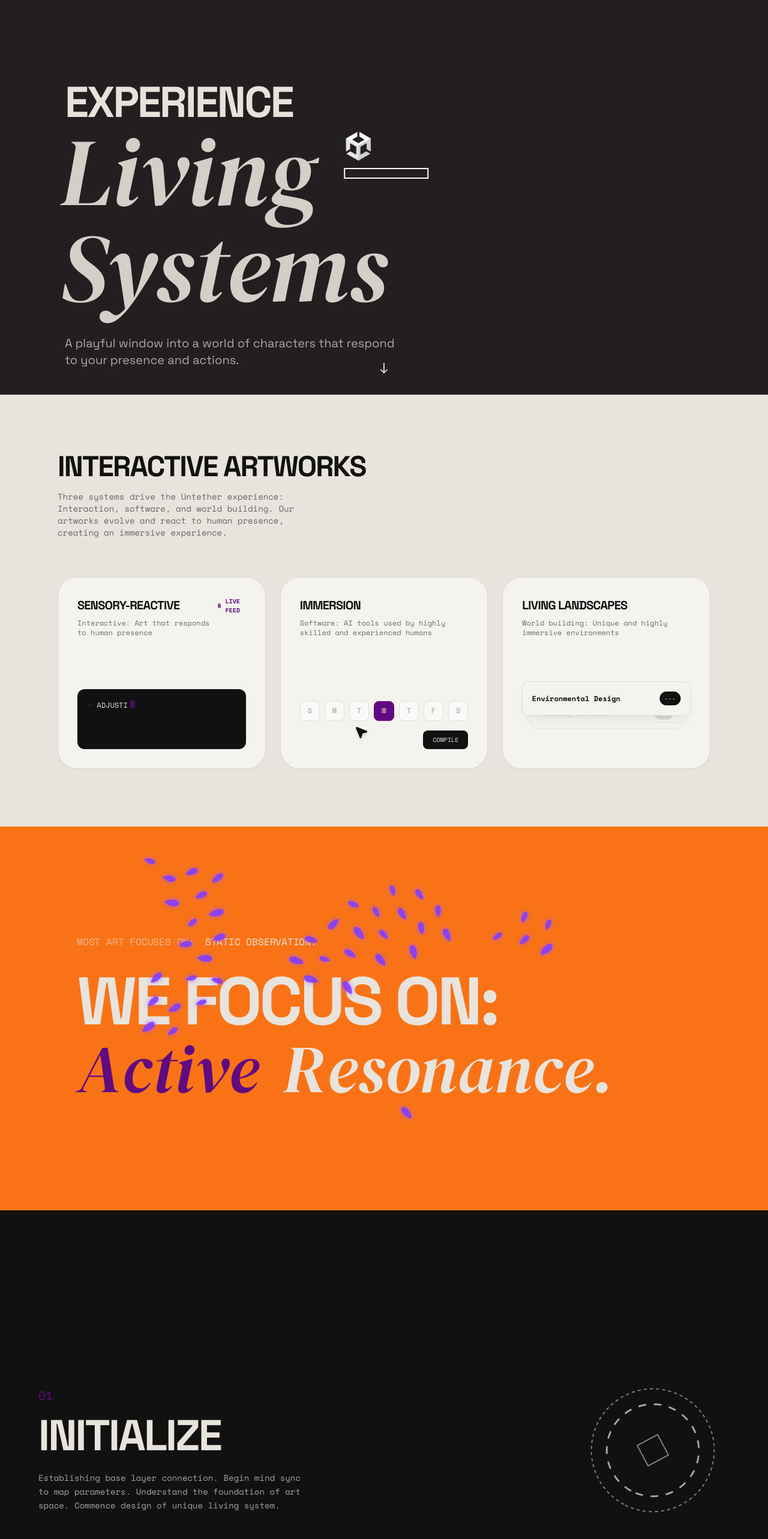
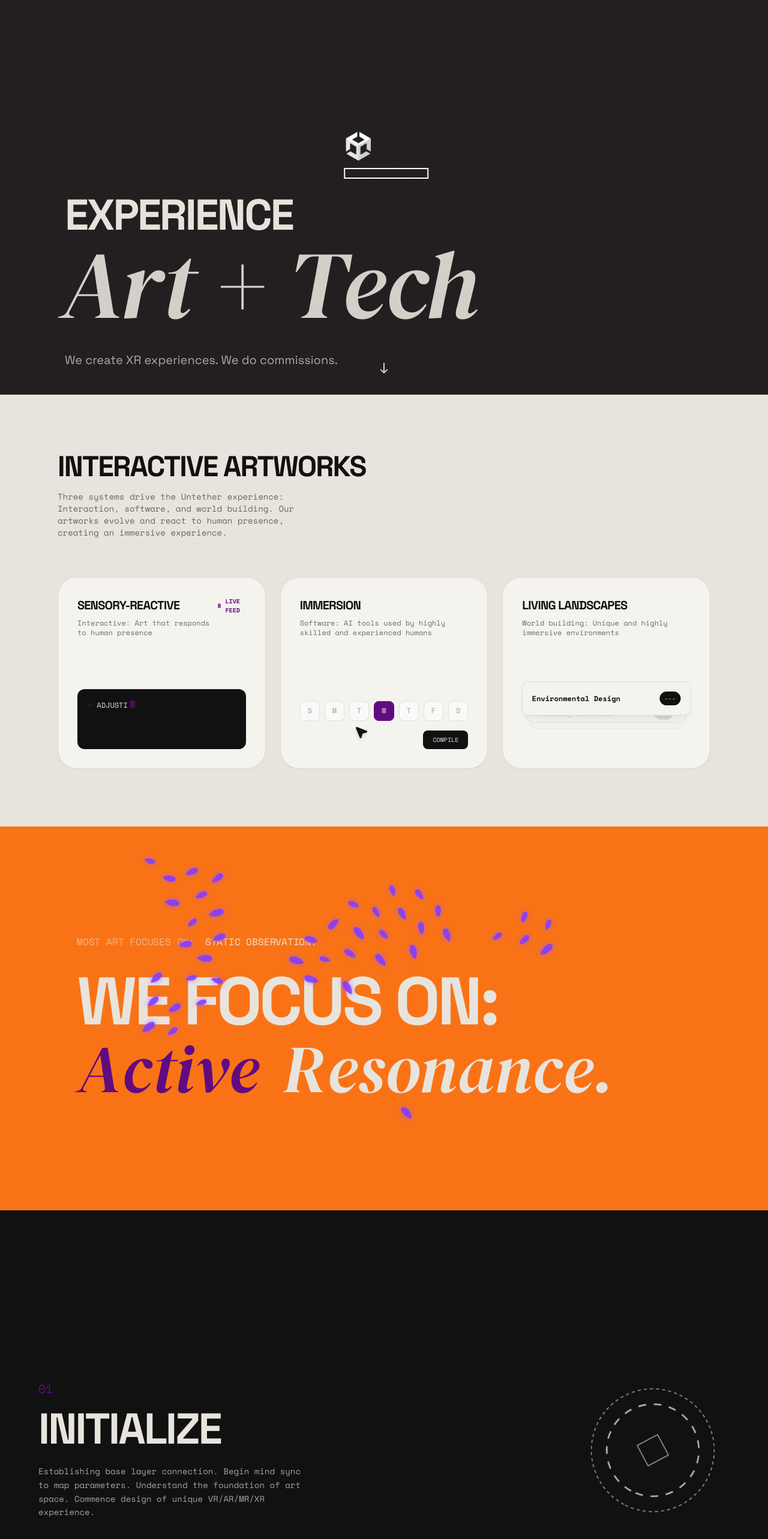
Before and after one commit to untether-studio/untether-studio-web, a React (Vite) app: page / in a window 1280 px wide. Shown: the part 142-2708 px from the top of the page at 60% size. Built offline with nearby package versions, Linux system fonts and the light colour scheme; no server answers.

Commit message:
Copy updates

```diff
--- a/src/components/CTA.jsx
+++ b/src/components/CTA.jsx
@@ -8,7 +8,7 @@ export default function CTA() {
           Ready to Connect
         </h2>
         <p className="font-mono text-sm md:text-base text-dark/70 max-w-xl mx-auto mb-12 uppercase tracking-wide">
-          Deploy an untethered living landscape in your environment.
+          Deploy a next generation experience.
         </p>
         <a href="mailto:hello@untether.studio" className="magnetic-btn magnetic-btn-accent text-lg px-12 py-6">
           <span>Contact Us &rarr;</span>
--- a/src/components/Hero.jsx
+++ b/src/components/Hero.jsx
@@ -48,11 +48,11 @@ export default function Hero() {
               Experience
             </span>
             <span className="hero-text font-drama italic text-[2.5rem] max-md:landscape:text-[1.4rem] md:text-8xl lg:text-[9rem] xl:text-[10rem] 2xl:text-[11rem] leading-none text-primary/90 block -ml-1 max-md:landscape:ml-0 md:-ml-2" style={{ pointerEvents: 'none' }}>
-              Living Systems
+              Art + Tech
             </span>
           </h1>
           <p className="hero-text mt-3 md:mt-8 text-xs max-md:landscape:text-xs md:text-lg lg:text-xl font-sans text-primary/70 max-w-xl" style={{ pointerEvents: 'none' }}>
-            A playful window into a world of characters that respond to your presence and actions.
+            We create XR experiences. We do commissions.
           </p>
           {/* <div className="hero-btn mt-5 landscape:mt-2 md:mt-12">
             <a href="#contact" className="magnetic-btn magnetic-btn-accent group">
--- a/src/components/Protocol.jsx
+++ b/src/components/Protocol.jsx
@@ -93,7 +93,7 @@ export default function Protocol() {
             <span className="font-mono text-xl text-accent block mb-4">01</span>
             <h2 className="font-sans font-bold text-5xl md:text-7xl tracking-tighter uppercase mb-6">Initialize</h2>
             <p className="font-mono text-sm text-primary/70 max-w-md leading-relaxed">
-              Establishing base layer connection. Begin mind sync to map parameters. Understand the foundation of art space. Commence design of unique living system.
+              Establishing base layer connection. Begin mind sync to map parameters. Understand the foundation of art space. Commence design of unique VR/AR/MR/XR experience.
             </p>
           </div>
           <div className="flex justify-center md:justify-end">
@@ -109,7 +109,7 @@ export default function Protocol() {
             <span className="font-mono text-xl text-accent block mb-4">02</span>
             <h2 className="font-sans font-bold text-5xl md:text-7xl tracking-tighter uppercase mb-6">Calibrate</h2>
             <p className="font-mono text-sm text-primary/70 max-w-md leading-relaxed">
-              Iteration of art systems. Real-time experimentation and feedback. Adjust parameters to refine responsiveness and aesthetics. Co-evolve with the system to create a unique living artwork.
+              Iteration of art systems. Real-time experimentation and feedback. Adjust parameters to refine responsiveness and aesthetics. Co-evolve with the system to create a unique experience.
             </p>
           </div>
           <div className="flex justify-center md:justify-end">
```
